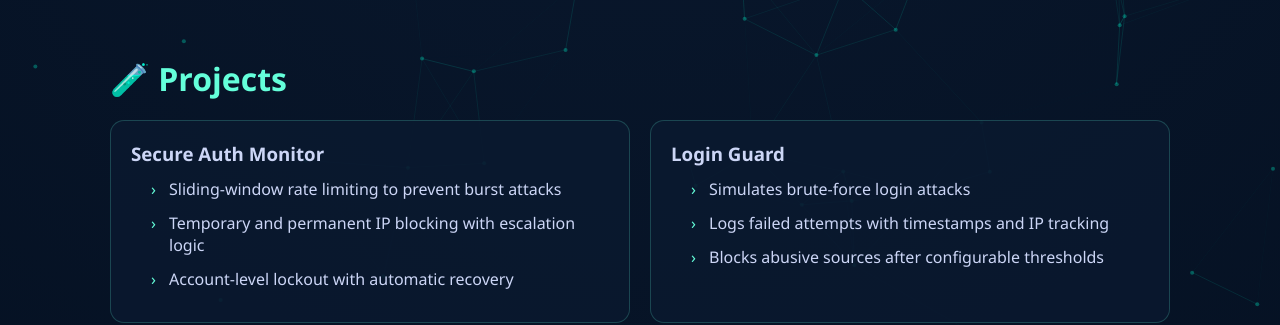
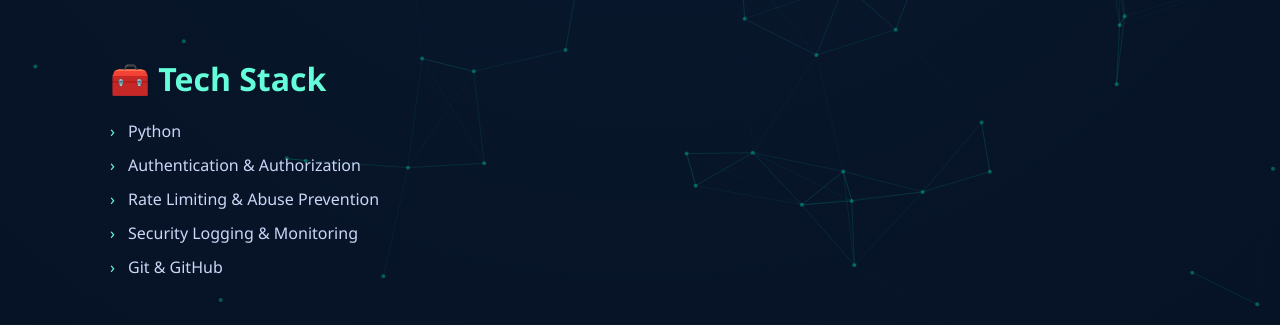
Before and after one commit to 25-THEBEaST-25/personal-website, a plain HTML site: page index.html in a window 1280 px wide. Shown: the part 460-785 px from the top of the page. Drawn offline with nearby package versions, Linux system fonts and the light colour scheme.

Commit message:
Add Tech Stack section to index.html

```diff
--- a/index.html
+++ b/index.html
@@ -235,6 +235,18 @@
         <li>Python-based security tooling</li>
       </ul>
     </div>
+    <!-- TECH STACK -->
+<div class="section">
+  <h2>🧰 Tech Stack</h2>
+  <ul>
+    <li>Python</li>
+    <li>Authentication & Authorization</li>
+    <li>Rate Limiting & Abuse Prevention</li>
+    <li>Security Logging & Monitoring</li>
+    <li>Git & GitHub</li>
+  </ul>
+</div>
+
 
   <!-- PROJECTS -->
 <div class="section">
```
